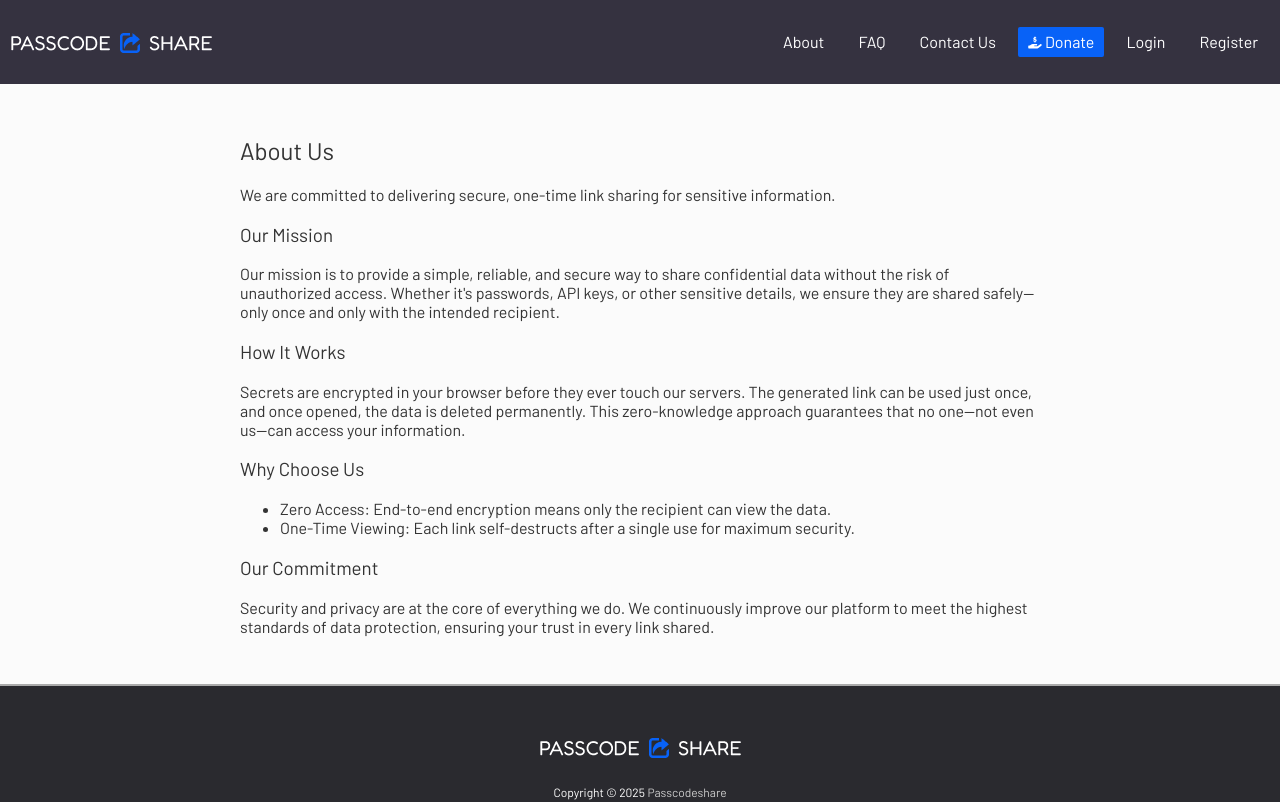
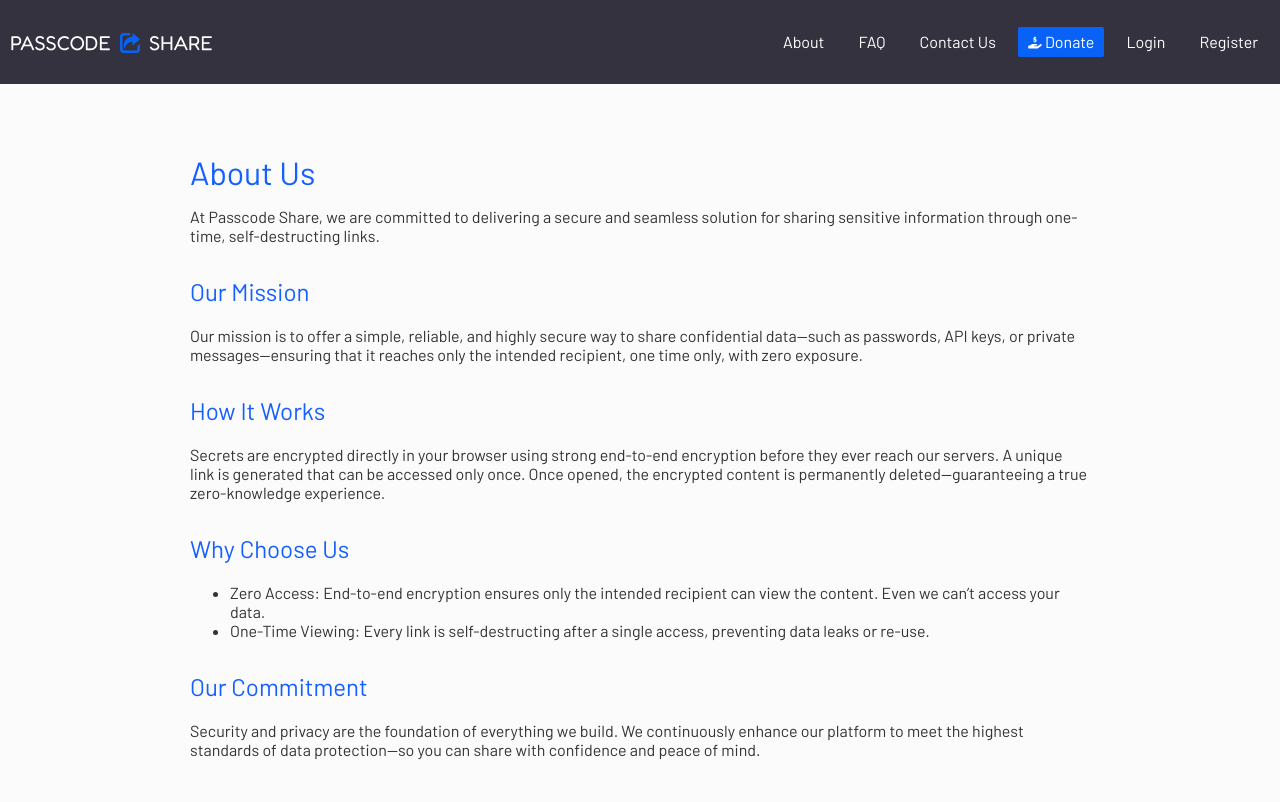
Before and after one commit to sumitwebnotics/passcodeshare, a React (Create React App) app: page /about in a window 1280 px wide. Shown: the top 802 px of the page. Built offline with nearby package versions, Linux system fonts and the light colour scheme.

Commit message:
update about us

```diff
--- a/src/About.js
+++ b/src/About.js
@@ -6,26 +6,37 @@ function About() {
   return (
     <div style={{ fontFamily: 'Arial, sans-serif', color: '#333' }}>
       <Header />
-      <div style={{ padding: '2rem', maxWidth: '800px', margin: '0 auto' }}>
-      <h2>About Us</h2>
-<p>We are committed to delivering secure, one-time link sharing for sensitive information. </p>
+      <div style={{ padding: '3rem', maxWidth: '900px', margin: '0 auto', fontFamily: 'Arial, sans-serif', color: '#333' }}>
+  <h1 style={{ color: '#145fff', marginBottom: '1rem' }}>About Us</h1>
 
-<h3>Our Mission</h3>
-<p>Our mission is to provide a simple, reliable, and secure way to share confidential data without the risk of unauthorized access. Whether it's passwords, API keys, or other sensitive details, we ensure they are shared safely—only once and only with the intended recipient.</p>
+  <section style={{ marginBottom: '2rem' }}>
+    <p>At Passcode Share, we are committed to delivering a secure and seamless solution for sharing sensitive information through one-time, self-destructing links.</p>
+  </section>
 
-<h3>How It Works</h3>
-<p>Secrets are encrypted in your browser before they ever touch our servers. The generated link can be used just once, and once opened, the data is deleted permanently. This zero-knowledge approach guarantees that no one—not even us—can access your information.</p>
+  <section style={{ marginBottom: '2rem' }}>
+    <h2 style={{ color: '#145fff' }}>Our Mission</h2>
+    <p>Our mission is to offer a simple, reliable, and highly secure way to share confidential data—such as passwords, API keys, or private messages—ensuring that it reaches only the intended recipient, one time only, with zero exposure.</p>
+  </section>
 
-<h3>Why Choose Us</h3>
-<ul>
-  <li><strong>Zero Access:</strong> End-to-end encryption means only the recipient can view the data.</li>
-  <li><strong>One-Time Viewing:</strong> Each link self-destructs after a single use for maximum security.</li>
+  <section style={{ marginBottom: '2rem' }}>
+    <h2 style={{ color: '#145fff' }}>How It Works</h2>
+    <p>Secrets are encrypted directly in your browser using strong end-to-end encryption before they ever reach our servers. A unique link is generated that can be accessed only once. Once opened, the encrypted content is permanently deleted—guaranteeing a true zero-knowledge experience.</p>
+  </section>
 
-</ul>
+  <section style={{ marginBottom: '2rem' }}>
+    <h2 style={{ color: '#145fff' }}>Why Choose Us</h2>
+    <ul>
+      <li><strong>Zero Access:</strong> End-to-end encryption ensures only the intended recipient can view the content. Even we can’t access your data.</li>
+      <li><strong>One-Time Viewing:</strong> Every link is self-destructing after a single access, preventing data leaks or re-use.</li>
+    </ul>
+  </section>
 
-<h3>Our Commitment</h3>
-<p>Security and privacy are at the core of everything we do. We continuously improve our platform to meet the highest standards of data protection, ensuring your trust in every link shared.</p>
- </div>
+  <section style={{ marginBottom: '2rem' }}>
+    <h2 style={{ color: '#145fff' }}>Our Commitment</h2>
+    <p>Security and privacy are the foundation of everything we build. We continuously enhance our platform to meet the highest standards of data protection—so you can share with confidence and peace of mind.</p>
+  </section>
+</div>
+
       <Footer />
     </div>
   );
```
Also changed, not shown: 1 other file (tests, documents, lock files or other folders).
